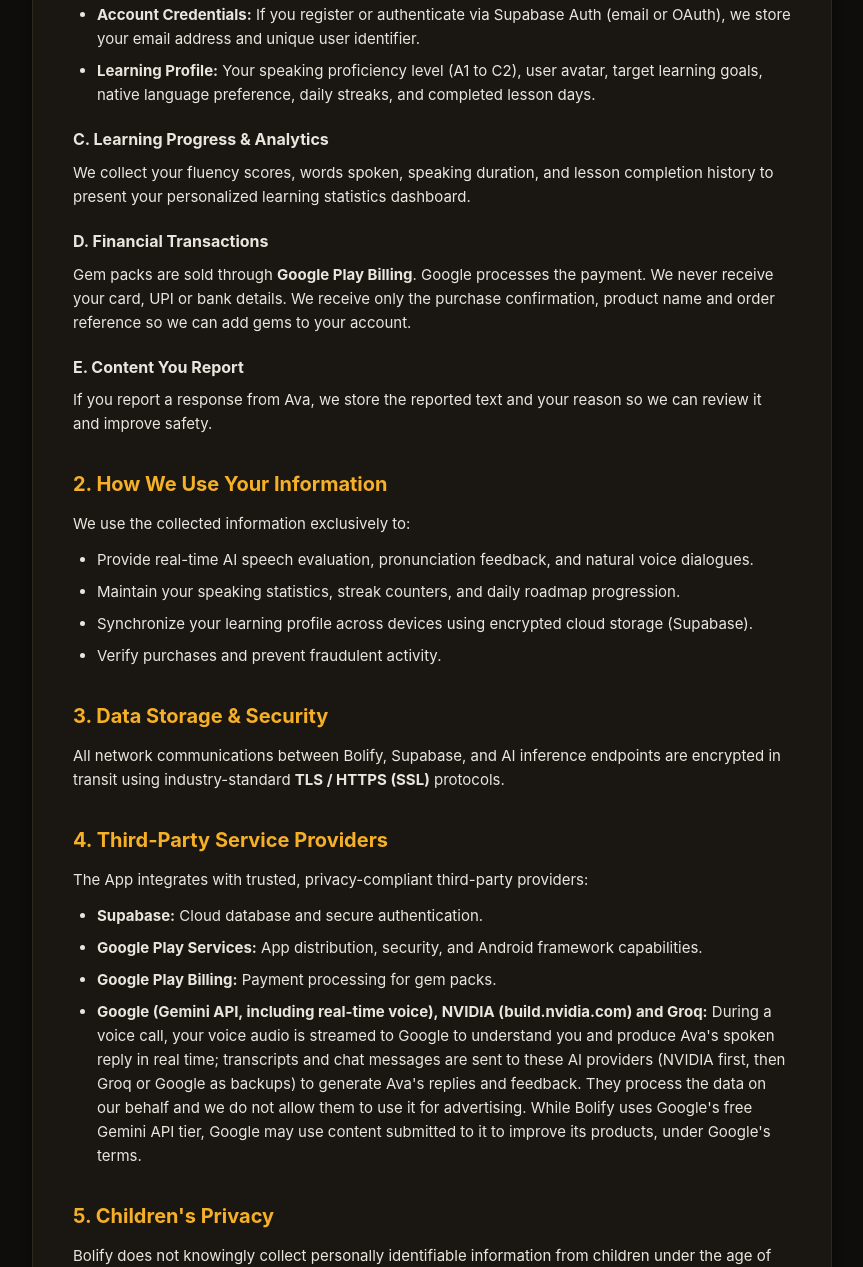
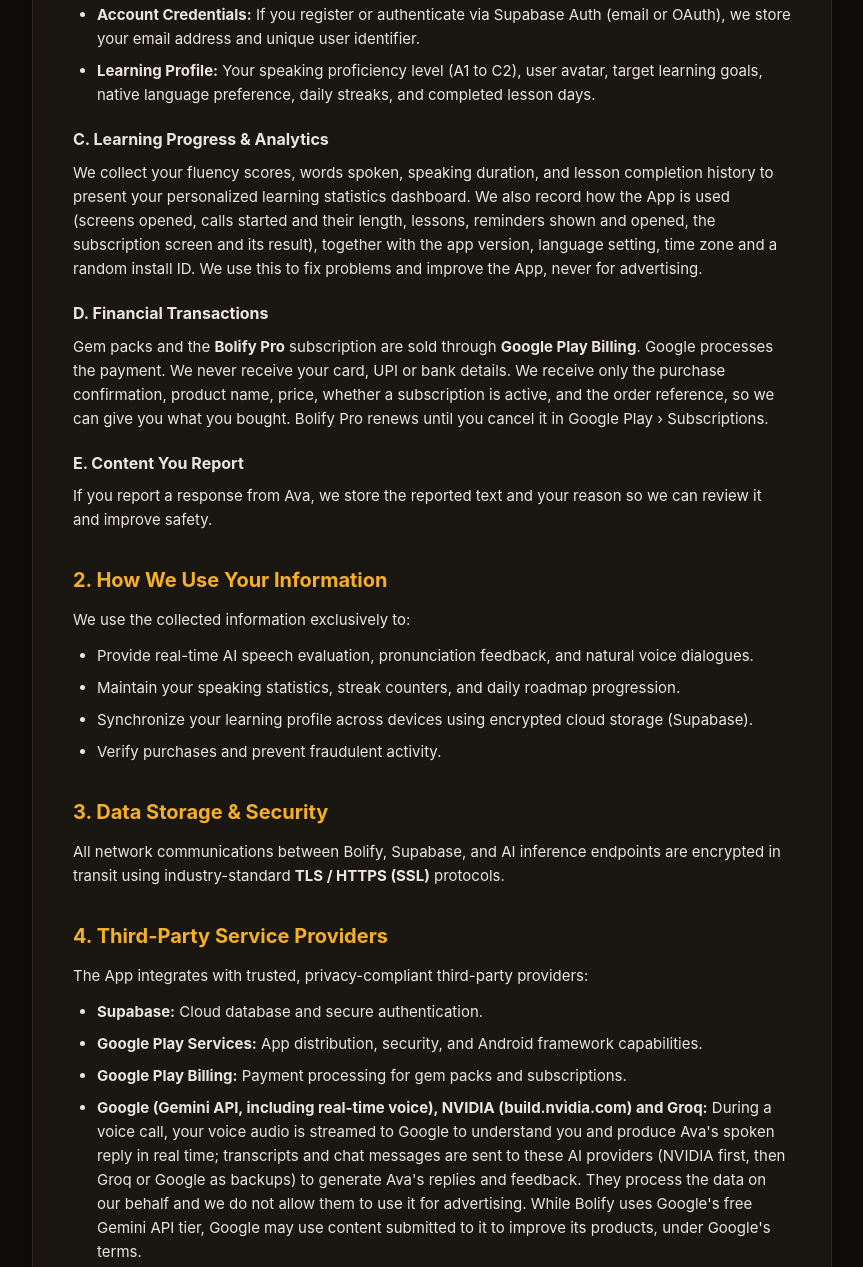
Before and after one commit to manish182003/manish182003.github.io, a plain HTML site: page privacy.html in a window 1280 px wide. Shown: the part 679-1946 px from the top of the page, without its empty margins (208-1071 px from the left). Drawn offline with Linux system fonts and the light colour scheme.

Commit message:
Privacy policy: Bolify Pro subscription and usage analytics
Co-Authored-By: Claude Opus 5.5 <noreply@anthropic.com>

```diff
--- a/privacy.html
+++ b/privacy.html
@@ -92,7 +92,7 @@
   <div class="container">
     <div class="header">
       <h1>Privacy Policy for Bolify</h1>
-      <p>Last updated: November 3, 2026</p>
+      <p>Last updated: November 23, 2026</p>
     </div>
 
     <p>Bolify ("we," "our," or "us") is dedicated to protecting your privacy. This Privacy Policy describes how we collect, use, and safeguard your personal information when you use our mobile application <strong>Bolify</strong> (the "App").</p>
@@ -113,10 +113,10 @@
     </ul>
 
     <h3>C. Learning Progress & Analytics</h3>
-    <p>We collect your fluency scores, words spoken, speaking duration, and lesson completion history to present your personalized learning statistics dashboard.</p>
+    <p>We collect your fluency scores, words spoken, speaking duration, and lesson completion history to present your personalized learning statistics dashboard. We also record how the App is used (screens opened, calls started and their length, lessons, reminders shown and opened, the subscription screen and its result), together with the app version, language setting, time zone and a random install ID. We use this to fix problems and improve the App, never for advertising.</p>
 
     <h3>D. Financial Transactions</h3>
-    <p>Gem packs are sold through <strong>Google Play Billing</strong>. Google processes the payment. We never receive your card, UPI or bank details. We receive only the purchase confirmation, product name and order reference so we can add gems to your account.</p>
+    <p>Gem packs and the <strong>Bolify Pro</strong> subscription are sold through <strong>Google Play Billing</strong>. Google processes the payment. We never receive your card, UPI or bank details. We receive only the purchase confirmation, product name, price, whether a subscription is active, and the order reference, so we can give you what you bought. Bolify Pro renews until you cancel it in Google Play › Subscriptions.</p>
 
     <h3>E. Content You Report</h3>
     <p>If you report a response from Ava, we store the reported text and your reason so we can review it and improve safety.</p>
@@ -138,7 +138,7 @@
     <ul>
       <li><strong>Supabase:</strong> Cloud database and secure authentication.</li>
       <li><strong>Google Play Services:</strong> App distribution, security, and Android framework capabilities.</li>
-      <li><strong>Google Play Billing:</strong> Payment processing for gem packs.</li>
+      <li><strong>Google Play Billing:</strong> Payment processing for gem packs and subscriptions.</li>
       <li><strong>Google (Gemini API, including real-time voice), NVIDIA (build.nvidia.com) and Groq:</strong> During a voice call, your voice audio is streamed to Google to understand you and produce Ava's spoken reply in real time; transcripts and chat messages are sent to these AI providers (NVIDIA first, then Groq or Google as backups) to generate Ava's replies and feedback. They process the data on our behalf and we do not allow them to use it for advertising. While Bolify uses Google's free Gemini API tier, Google may use content submitted to it to improve its products, under Google's terms.</li>
     </ul>
 
```
